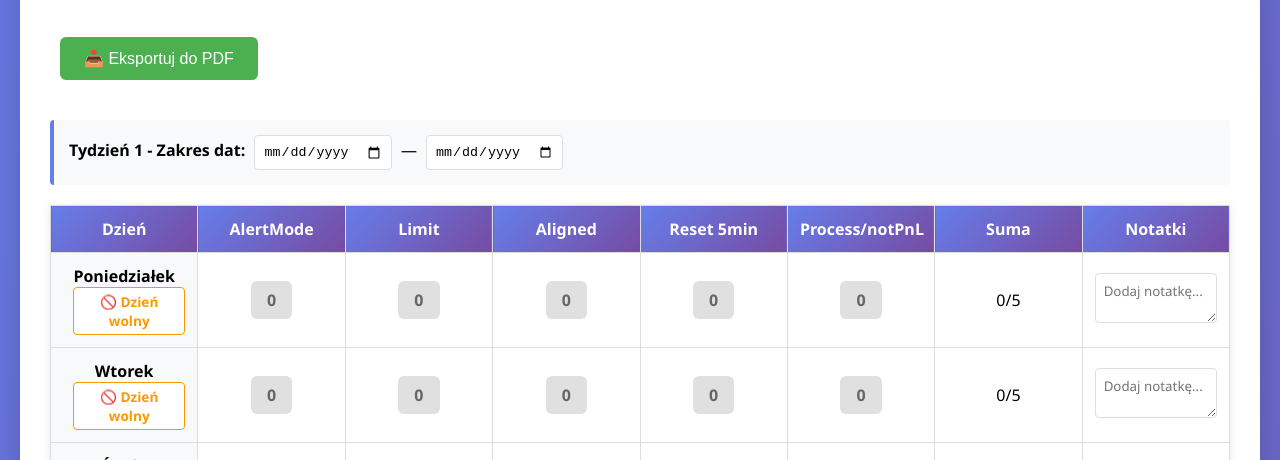
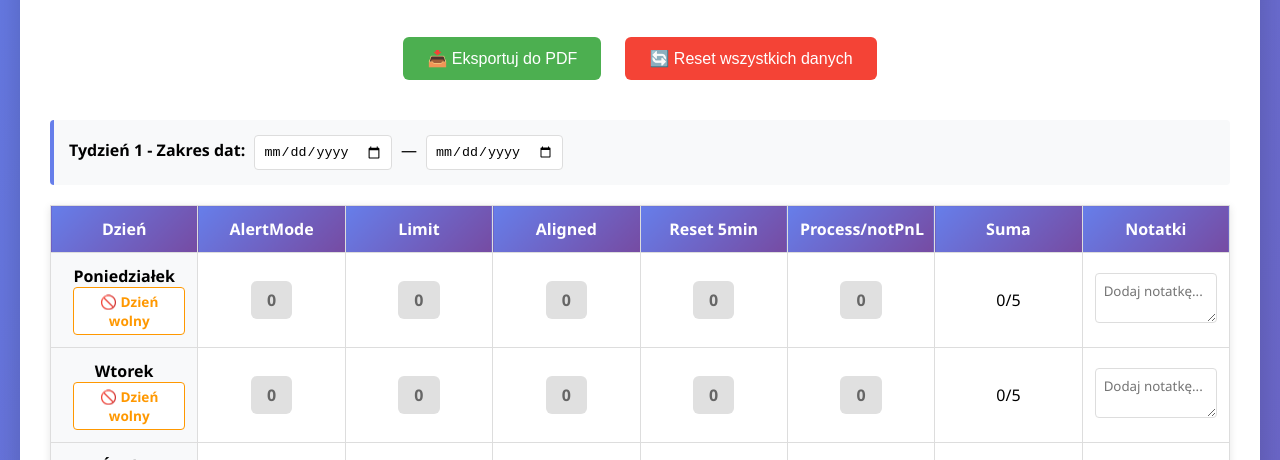
Before and after one commit to bejubej/trejding, a plain HTML site: page index.html in a window 1280 px wide. Shown: the part 299-759 px from the top of the page. Drawn offline with Linux system fonts and the light colour scheme.

Commit message:
Update index.html

```diff
--- a/index.html
+++ b/index.html
@@ -236,9 +236,14 @@
 
     <div class="stats-overview" id="statsOverview"></div>
 
-    <button class="export-btn" onclick="exportToPDF()">📥 Eksportuj do PDF</button>
+    <div class="button-container">
+      <button class="export-btn" onclick="exportToPDF()">📥 Eksportuj do PDF</button>
+      <button class="reset-btn" onclick="resetAll()">🔄 Reset wszystkich danych</button>
+    </div>
 
-    <div id="scorecards"></div>
+    <div id="exportContent">
+      <div id="scorecards"></div>
+    </div>
   </div>
 
   <script>
@@ -601,7 +606,7 @@
     }
 
     function exportToPDF() {
-      const element = document.getElementById("content");
+      const element = document.getElementById("exportContent");
       const opt = {
         margin: 10,
         filename: `trading-scorecard-${new Date().toISOString().split('T')[0]}.pdf`,
@@ -611,6 +616,44 @@
       };
 
       html2pdf().set(opt).from(element).save();
+    }
+
+    function resetAll() {
+      if (!confirm('Czy na pewno chcesz wyczyścić WSZYSTKIE dane? Ta operacja jest nieodwracalna!')) {
+        return;
+      }
+
+      // Wyczyść localStorage
+      localStorage.removeItem("scorecardData");
+
+      // Zresetuj wszystkie toggles
+      document.querySelectorAll(".toggle").forEach(toggle => {
+        toggle.textContent = "0";
+        toggle.className = "toggle off";
+      });
+
+      // Wyczyść wszystkie notatki
+      document.querySelectorAll(".notes").forEach(note => {
+        note.value = "";
+      });
+
+      // Wyczyść wszystkie daty
+      document.querySelectorAll("input[type='date']").forEach(input => {
+        input.value = "";
+      });
+
+      // Usuń wszystkie dni wolne
+      document.querySelectorAll("tbody tr").forEach(row => {
+        row.classList.remove('day-off');
+        const btn = row.querySelector('.day-off-btn');
+        if (btn) btn.classList.remove('active');
+      });
+
+      // Zaktualizuj sumy i statystyki
+      updateSums();
+      updateAllStatistics();
+
+      alert('Wszystkie dane zostały wyczyszczone!');
     }
 
     function toggleDayOff(weekIndex, dayIndex) {
```
